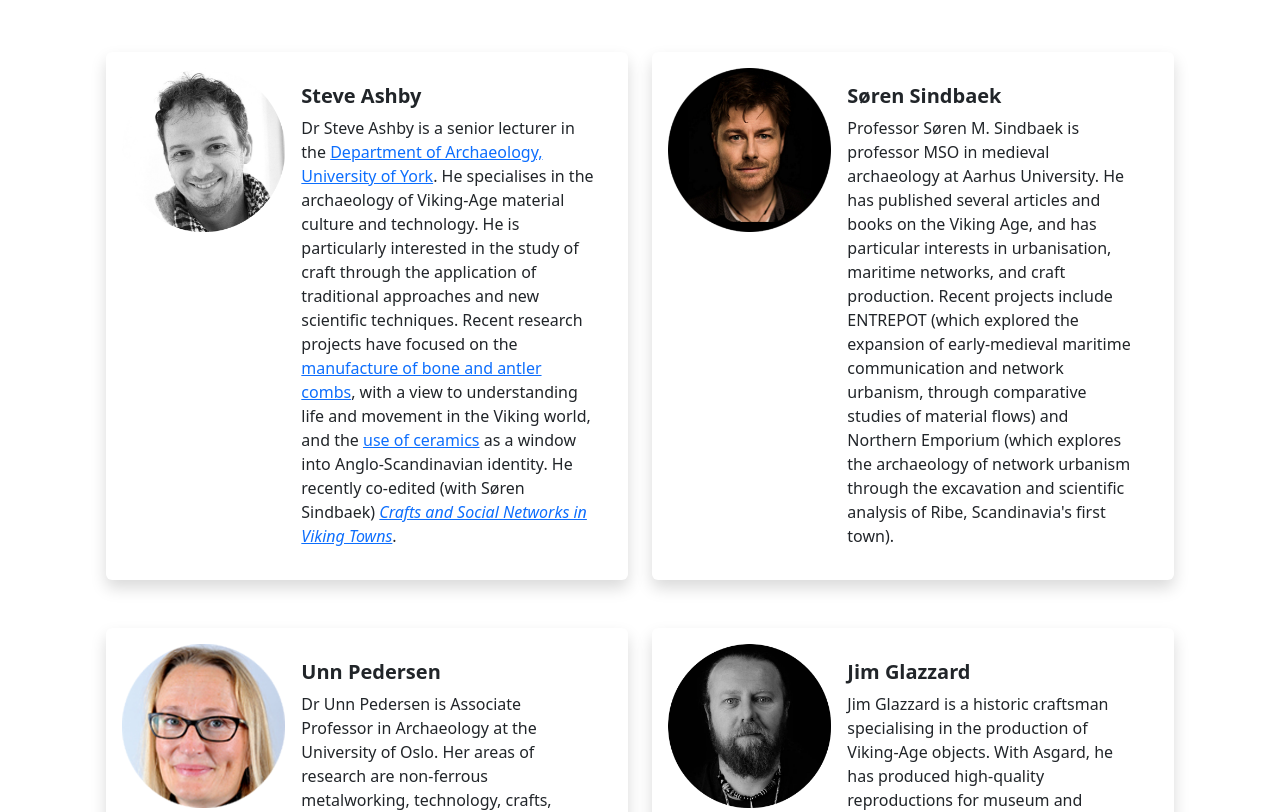
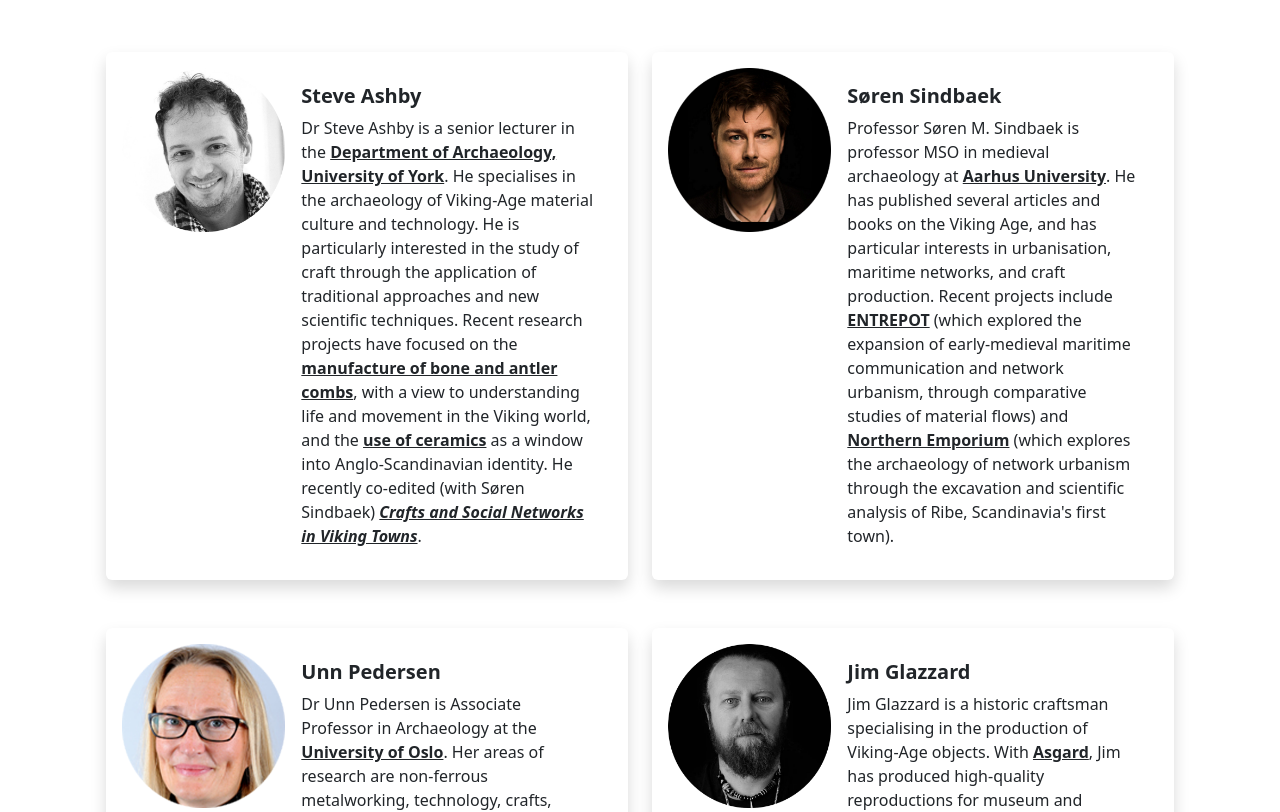
Before and after one commit to neilgevaux/viking-craft-network, a plain HTML site: page about.html in a window 1280 px wide. Shown: the part 380-1192 px from the top of the page. Drawn offline with nearby package versions, Linux system fonts and the light colour scheme.

Commit message:
Add links

```diff
--- a/about.html
+++ b/about.html
@@ -116,6 +116,7 @@
                           <a
                             href="https://www.york.ac.uk/archaeology/"
                             target="_blank"
+                            class="link-dark fw-bold"
                             >Department of Archaeology, University of York</a
                           >. He specialises in the archaeology of Viking-Age
                           material culture and technology. He is particularly
@@ -126,10 +127,14 @@
                           <a
                             href="https://www.amberley-books.com/a-viking-way-of-life.html "
                             target="_blank"
+                            class="link-dark fw-bold"
                             >manufacture of bone and antler combs</a
                           >, with a view to understanding life and movement in
                           the Viking world, and the
-                          <a href="https://www.meltingpot.site/" target="_blank"
+                          <a
+                            href="https://www.meltingpot.site/"
+                            target="_blank"
+                            class="link-dark fw-bold"
                             >use of ceramics</a
                           >
                           as a window into Anglo-Scandinavian identity. He
@@ -138,6 +143,7 @@
                             ><a
                               href="https://www.oxbowbooks.com/oxbow/crafting-communities-and-social-networks-in-viking-towns.html"
                               target="_blank"
+                              class="link-dark fw-bold"
                               >Crafts and Social Networks in Viking Towns</a
                             ></em
                           >.
@@ -168,17 +174,35 @@
                         </h3>
                         <p class="card-text">
                           Professor S&#248;ren M. Sindbaek is professor MSO in
-                          medieval archaeology at Aarhus University. He has
-                          published several articles and books on the Viking
-                          Age, and has particular interests in urbanisation,
-                          maritime networks, and craft production. Recent
-                          projects include ENTREPOT (which explored the
-                          expansion of early-medieval maritime communication and
-                          network urbanism, through comparative studies of
-                          material flows) and Northern Emporium (which explores
-                          the archaeology of network urbanism through the
-                          excavation and scientific analysis of Ribe,
-                          Scandinavia's first town).
+                          medieval archaeology at
+                          <a
+                            href="https://cas.au.dk/en/about-the-school/departments/archaeology-and-heritage-studies"
+                            target="_blank"
+                            class="link-dark fw-bold"
+                            >Aarhus University</a
+                          >. He has published several articles and books on the
+                          Viking Age, and has particular interests in
+                          urbanisation, maritime networks, and craft production.
+                          Recent projects include
+                          <a
+                            href="https://www.york.ac.uk/archaeology/research/current-projects/entrepot/"
+                            target="_blank"
+                            class="link-dark fw-bold"
+                            >ENTREPOT</a
+                          >
+                          (which explored the expansion of early-medieval
+                          maritime communication and network urbanism, through
+                          comparative studies of material flows) and
+
+                          <a
+                            href="https://pure.au.dk/portal/en/persons/soeren-michael-sindbaek(65a936de-6831-47a4-9ce2-86f59dbfb019)/publications/a-northern-emporium(10b4893e-e5e8-4664-9d60-faab4aaab216)/export.html"
+                            target="_blank"
+                            class="link-dark fw-bold"
+                            >Northern Emporium</a
+                          >
+                          (which explores the archaeology of network urbanism
+                          through the excavation and scientific analysis of
+                          Ribe, Scandinavia's first town).
                         </p>
                       </div>
                     </div>
@@ -206,14 +230,19 @@
                         <h3 class="card-title h5 fw-bold">Unn Pedersen</h3>
                         <p class="card-text">
                           Dr Unn Pedersen is Associate Professor in Archaeology
-                          at the University of Oslo. Her areas of research are
-                          non-ferrous metalworking, technology, crafts, economy
-                          and urbanisation, as revealed through studies of
-                          artefacts from Viking-Age and Migration-Period graves
-                          and settlements, supported by archaeometallurgical
-                          analyses. She has also published three childrens books
-                          about Viking-Age life, two of them being translated
-                          into English.
+                          at the
+                          <a
+                            href="https://www.hf.uio.no/iakh/english/"
+                            target="_blank"
+                            class="link-dark fw-bold"
+                            >University of Oslo</a
+                          >. Her areas of research are non-ferrous metalworking,
+                          technology, crafts, economy and urbanisation, as
+                          revealed through studies of artefacts from Viking-Age
+                          and Migration-Period graves and settlements, supported
+                          by archaeometallurgical analyses. She has also
+                          published three childrens books about Viking-Age life,
+                          two of them being translated into English.
                         </p>
                       </div>
                     </div>
@@ -239,13 +268,24 @@
                         <h3 class="card-title h5 fw-bold">Jim Glazzard</h3>
                         <p class="card-text">
                           Jim Glazzard is a historic craftsman specialising in
-                          the production of Viking-Age objects. With Asgard, he
-                          has produced high-quality reproductions for museum and
-                          universities, as well as film and TV. He has an
-                          interest in the details of how crafts were undertaken
-                          in the Viking Age, most recently expored in his MA in
-                          Material Culture and Experimental Archaeology
-                          (University of York)
+                          the production of Viking-Age objects. With
+                          <a
+                            href="https://asgard.scot/"
+                            target="_blank"
+                            class="link-dark fw-bold"
+                            >Asgard</a
+                          >, Jim has produced high-quality reproductions for
+                          museum and universities, as well as film and TV. He
+                          has an interest in the details of how crafts were
+                          undertaken in the Viking Age, most recently expored in
+                          his MA in
+                          <a
+                            href="https://www.york.ac.uk/study/postgraduate-taught/courses/ma-material-culture-experimental-archaeology/"
+                            target="_blank"
+                            class="link-dark fw-bold"
+                            >Material Culture and Experimental Archaeology</a
+                          >
+                          (University of York).
                         </p>
                       </div>
                     </div>
```
Also changed, not shown: reading.html (+10 -7 lines), img/intro/gallery-016.webp (added).
